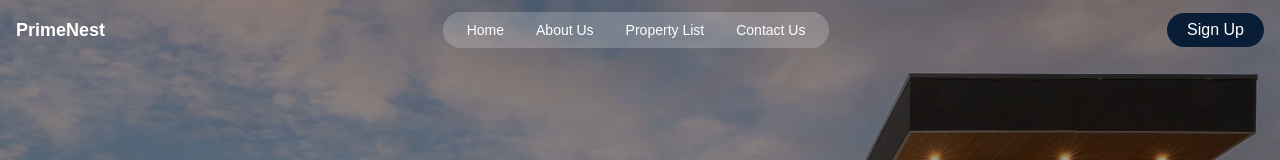
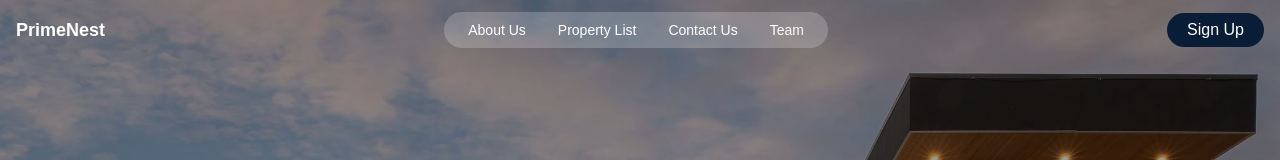
Before and after one commit to rutbirhanu/Realestate-Website, a Next.js app: page / in a window 1280 px wide. Shown: the top 160 px of the page. Built offline with nearby package versions, Linux system fonts and the light colour scheme.

Commit message:
feat: add section IDs

```diff
--- a/src/app/page.tsx
+++ b/src/app/page.tsx
@@ -88,7 +88,7 @@ export default function Home() {
         <div>
 
           <AboutSection />
-          <div className=" mb-5 mx-auto text-center mt-20">
+          <div id="property-list" className=" mb-5 mx-auto text-center mt-20">
             <h1 className="text-2xl font-bold text-[#014421]">Premium Houses</h1>
             <p className="mb-5 text-sm text-gray-500">“Discover handpicked luxury homes that combine elegance, comfort, and modern design — crafted to offer you the finest living experience.”</p>
           </div>
--- a/src/components/layout/Header.tsx
+++ b/src/components/layout/Header.tsx
@@ -11,10 +11,11 @@ export const Header = () => {
 
       <nav className="hidden sm:flex bg-white/20 px-6 py-2 rounded-3xl">
         <ul className="flex gap-8 text-sm">
-          <li className="cursor-pointer hover:text-[#0A1D37]">Home</li>
-          <li className="cursor-pointer hover:text-[#0A1D37]">About Us</li>
-          <li className="cursor-pointer hover:text-[#0A1D37]">Property List</li>
-          <li className="cursor-pointer hover:text-[#0A1D37]">Contact Us</li>
+          <li className="cursor-pointer hover:text-[#0A1D37]"><a href="#about-us">About Us</a></li>
+          <li className="cursor-pointer hover:text-[#0A1D37]"><a href="#property-list">Property List</a></li>
+          <li className="cursor-pointer hover:text-[#0A1D37]"><a href="#contact-us">Contact Us</a></li>
+          <li className="cursor-pointer hover:text-[#0A1D37]"><a href="#team">Team</a></li>
+
         </ul>
       </nav>
 
@@ -33,10 +34,10 @@ export const Header = () => {
       {isOpen && (
         <div className="absolute top-16 left-0 w-full bg-white shadow-md rounded-lg p-5 sm:hidden z-50">
           <ul className="flex flex-col gap-4 text-sm text-center text-black">
-            <li className="cursor-pointer hover:text-[#0A1D37]">Home</li>
-            <li className="cursor-pointer hover:text-[#0A1D37]">About Us</li>
-            <li className="cursor-pointer hover:text-[#0A1D37]">Property List</li>
-            <li className="cursor-pointer hover:text-[#0A1D37]">Contact Us</li>
+            <li className="cursor-pointer hover:text-[#0A1D37]"><a href="#about-us">About Us</a></li>
+            <li className="cursor-pointer hover:text-[#0A1D37]"><a href="#property-list">Property List</a></li>
+            <li className="cursor-pointer hover:text-[#0A1D37]"><a href="#contact-us">Contact Us</a></li>
+            <li className="cursor-pointer hover:text-[#0A1D37]"><a href="#team">Team</a></li>
           </ul>
           <button className="mt-4 w-full bg-[#0A1D37] text-white rounded-3xl px-5 py-2">
             Sign Up
--- a/src/components/sections/AboutSection.tsx
+++ b/src/components/sections/AboutSection.tsx
@@ -27,7 +27,7 @@ export default function AboutSection() {
   const displayItems = isMobile ? [items[1], items[2], items[3], items[4]] : items;
 
   return (
-    <div className="mb-25 text-black mt-35">
+    <div id="about-us" className="mb-25 text-black mt-35">
       <div className="border border-gray-200 my-5 mx-10 p-5 rounded-2xl shadow-lg">
         <div className="flex flex-col lg:flex-row justify-between items-center gap-10">
           <div className="lg:w-1/3 w-full h-[200px] relative">
--- a/src/components/sections/ContactUsSection.tsx
+++ b/src/components/sections/ContactUsSection.tsx
@@ -4,7 +4,7 @@ import { MdEmail } from "react-icons/md"
 
 export const ContactUsSection = () => {
     return (
-        <div className="text-black mx-10 md:mx-10 my-5 p-5 border-2 border-gray-100 rounded-2xl">
+        <div id="contact-us" className="text-black mx-10 md:mx-10 my-5 p-5 border-2 border-gray-100 rounded-2xl">
             <div className="flex flex-col md:flex-row justify-evenly gap-10">
                 {/* Left Side - Contact Info */}
                 <div className="flex flex-col gap-4 md:w-1/3">
--- a/src/components/sections/OurTeamSection.tsx
+++ b/src/components/sections/OurTeamSection.tsx
@@ -59,7 +59,7 @@ export const OurTeamSection = () => {
     };
 
     return (
-        <div className="mb-20 px-6 sm:px-10 flex flex-col lg:flex-row gap-10 lg:gap-20 justify-center items-center relative text-white">
+        <div id="team" className="mb-20 px-6 sm:px-10 flex flex-col lg:flex-row gap-10 lg:gap-20 justify-center items-center relative text-white">
 
             {/* Left Card */}
             <div className="bg-[#014421] w-full lg:w-1/3 rounded-xl p-6 flex flex-col items-center gap-6">
```
